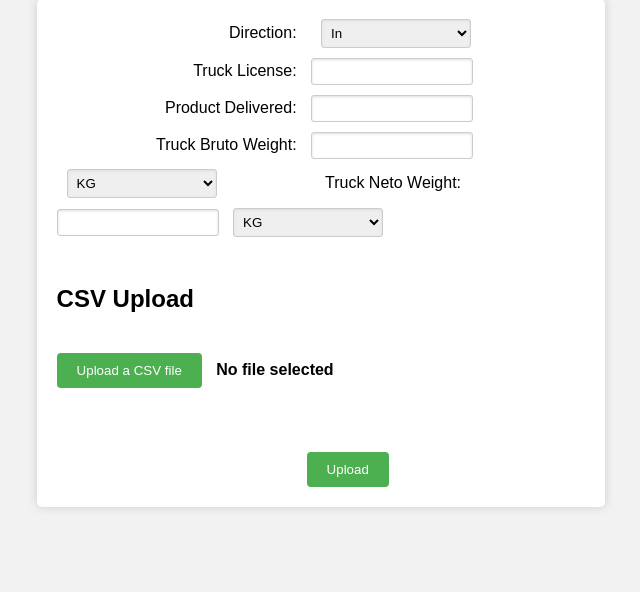
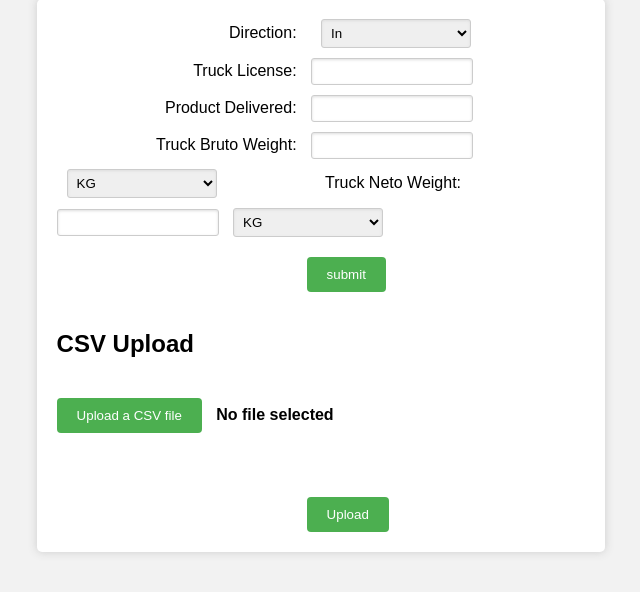
Before and after one commit to deempa/Gan-Shmuel-Green, a Flask app: page /weight in a window 1280 px wide. Shown: the part 147-739 px from the top of the page, without its empty margins (319-959 px from the left). Run offline with Flask 2, Linux system fonts and the light colour scheme.

Commit message:
added button submit for the from

```diff
--- a/Weight/app/templates/index.html
+++ b/Weight/app/templates/index.html
@@ -143,6 +143,7 @@
 				<select id="unit_of_measure_2" name="unit_of_measure_2">
 					<option value="kg">KG</option>
 					<option value="lbs">LBS</option>
+					<input type="submit" value="submit">
 				</select><br><br>
 				<div class="section">
 					<h2>CSV Upload</h2>
```
